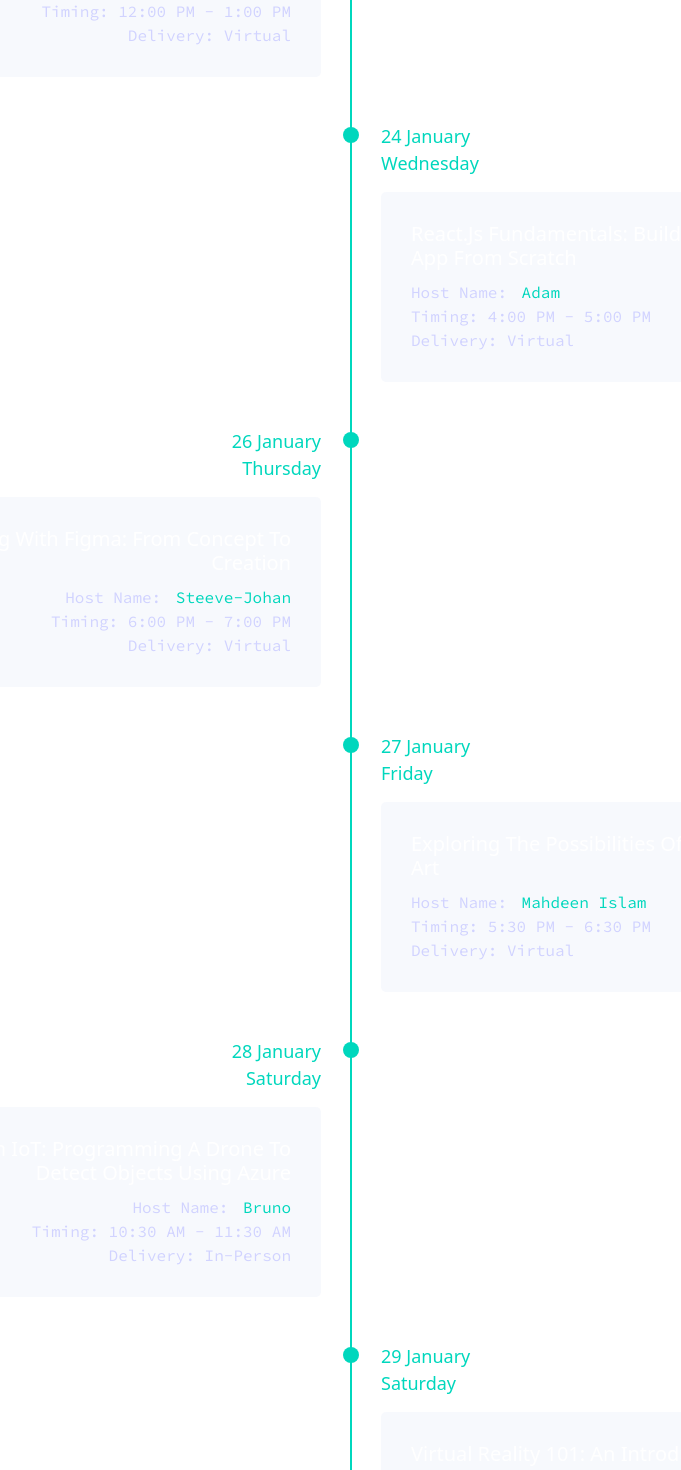
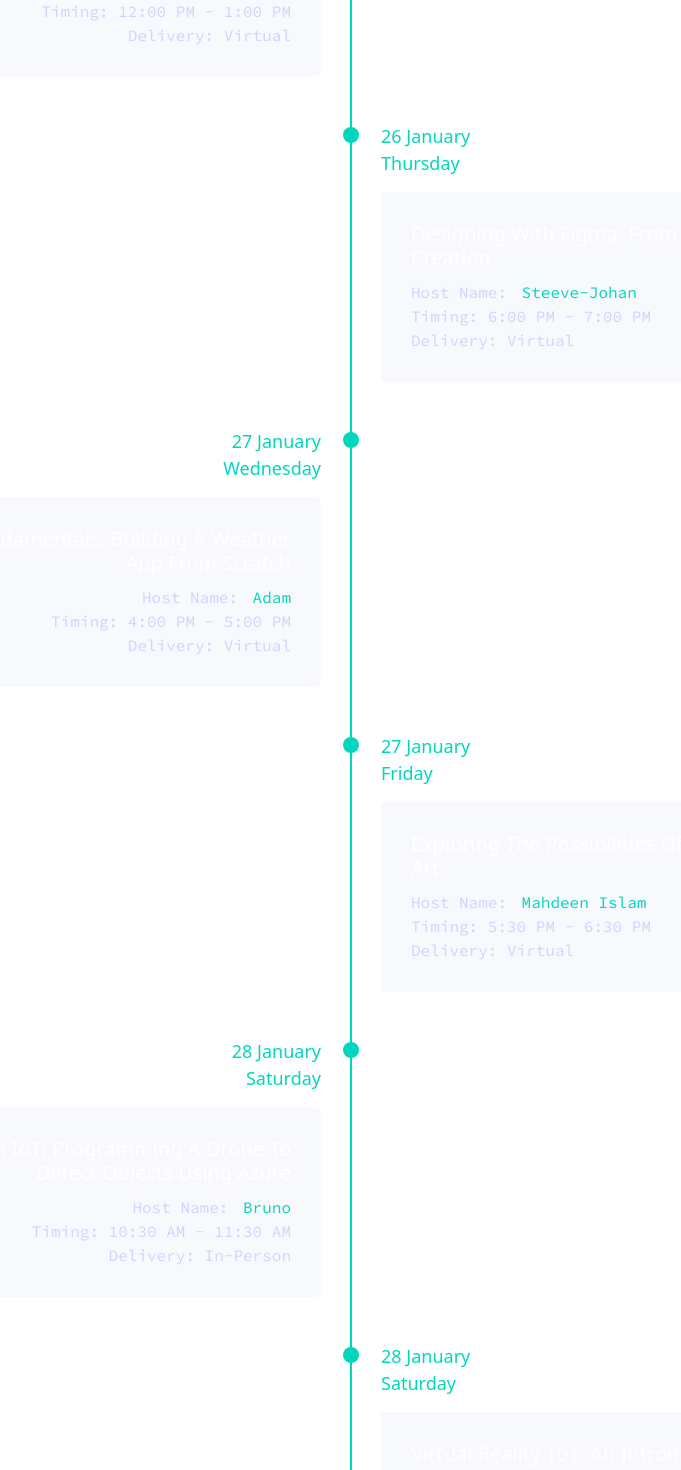
Before and after one commit to aradhyas8/csHUB-LHD-Website, a React (Create React App) app: page / in a window 1280 px wide. Shown: the part 4280-5750 px from the top of the page, without its empty margins (289-970 px from the left). Built offline with nearby package versions, Linux system fonts and the light colour scheme.

Commit message:
Fixed Schedule

```diff
--- a/src/components/FAQ/Faq.jsx
+++ b/src/components/FAQ/Faq.jsx
@@ -126,7 +126,7 @@ const Faq = () => {
           <div
             className={`accordion-content ${activeIndex === 8 ? 'open' : ''}`}
           >
-            Please email us at cshub.localhackday@gmail.com
+            Please email us at cshub.localhack@gmail.com
           </div>
         </div>
       </div>
--- a/src/components/Timeline/Timeline.jsx
+++ b/src/components/Timeline/Timeline.jsx
@@ -45,24 +45,24 @@ const Timeline = () => {
                 </div>
                 <div className="timeline-item">
                     <div className="timeline-dot"></div>
-                    <div className="timeline-date">24 January <br />Wednesday</div>
+                    <div className="timeline-date">26 January <br />Thursday</div>
                     <div className="timeline-content">
-                        <h3>React.js Fundamentals: Building a Weather App from Scratch</h3>
+                        <h3>Designing with Figma: From Concept to Creation</h3>
                         <div className="timeline-info">
-                            <div>Host Name: <span className="host-name">Adam</span></div>
-                            <div>Timing: 4:00 PM - 5:00 PM</div>
+                            <div>Host Name: <span className="host-name">Steeve-Johan</span></div>
+                            <div>Timing: 6:00 PM - 7:00 PM</div>
                             <div>Delivery: Virtual</div>
                         </div>
                     </div>
                 </div>
                 <div className="timeline-item">
                     <div className="timeline-dot"></div>
-                    <div className="timeline-date">26 January <br />Thursday</div>
+                    <div className="timeline-date">27 January <br />Wednesday</div>
                     <div className="timeline-content">
-                        <h3>Designing with Figma: From Concept to Creation</h3>
+                        <h3>React.js Fundamentals: Building a Weather App from Scratch</h3>
                         <div className="timeline-info">
-                            <div>Host Name: <span className="host-name">Steeve-Johan</span></div>
-                            <div>Timing: 6:00 PM - 7:00 PM</div>
+                            <div>Host Name: <span className="host-name">Adam</span></div>
+                            <div>Timing: 4:00 PM - 5:00 PM</div>
                             <div>Delivery: Virtual</div>
                         </div>
                     </div>
@@ -93,7 +93,7 @@ const Timeline = () => {
                 </div>
                 <div className="timeline-item">
                     <div className="timeline-dot"></div>
-                    <div className="timeline-date">29 January <br />Saturday</div>
+                    <div className="timeline-date">28 January <br />Saturday</div>
                     <div className="timeline-content">
                         <h3>Virtual Reality 101: An Introduction to VR Development</h3>
                         <div className="timeline-info">
--- a/src/scss/sponsors.scss
+++ b/src/scss/sponsors.scss
@@ -60,7 +60,7 @@
   @media screen and (max-width: $mobile) {
     height: 100%;
     .container {
-      padding: 20px 10px;
+      padding: 40px 10px;
       .head {
         font-size: 3rem !important;
       }
```
